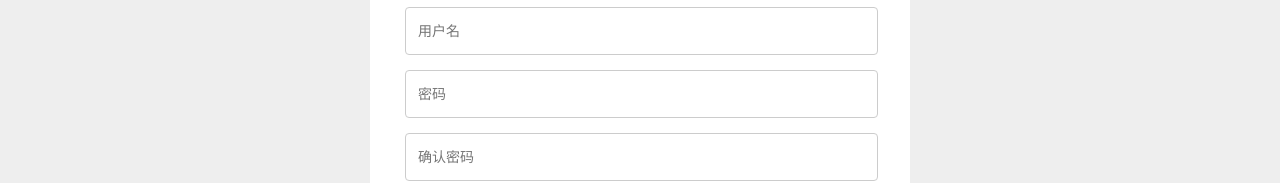
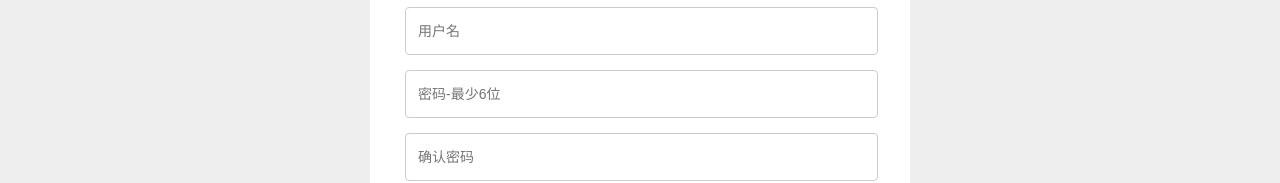
Before and after one commit to LinX-1998/alien_front, a Vue app: page /signup in a window 1280 px wide. Shown: the part 278-461 px from the top of the page. Built offline with nearby package versions, Linux system fonts and the light colour scheme.

Commit message:
初始化项目

```diff
--- a/src/views/Login.vue
+++ b/src/views/Login.vue
@@ -43,7 +43,7 @@ export default {
 				if (res.code == 1000) {
           localStorage.setItem("loginResult", JSON.stringify(res.data));
           this.$store.commit("login", res.data);
-          this.loginSuccess(res.msg)
+          this.loginSuccess('登录成功，您可以登录创作啦～')
           this.$router.push({path: this.redirect || '/' })
 				} else {
           this.loginFailed('参数错误，请重新检查输入～')
@@ -61,7 +61,7 @@ export default {
     },
     loginFailed(msg) {
       this.$notify.error({
-        title: '登陆失败',
+        title: '登录失败',
         message: msg
       });
     }
--- a/src/views/SignUp.vue
+++ b/src/views/SignUp.vue
@@ -6,7 +6,7 @@
         <input type="text" class="form-control" name="name" id="name" placeholder="用户名" v-model="username"/>
       </div>
       <div class="form-group">
-        <input type="password" class="form-control" name="pass" id="pass" placeholder="密码" v-model="password"/>
+        <input type="password" class="form-control" name="pass" id="pass" placeholder="密码-最少6位" v-model="password"/>
       </div>
       <div class="form-group">
         <input type="password" class="form-control" name="re_pass" id="re_pass" placeholder="确认密码"  v-model="re_password"/>
```
